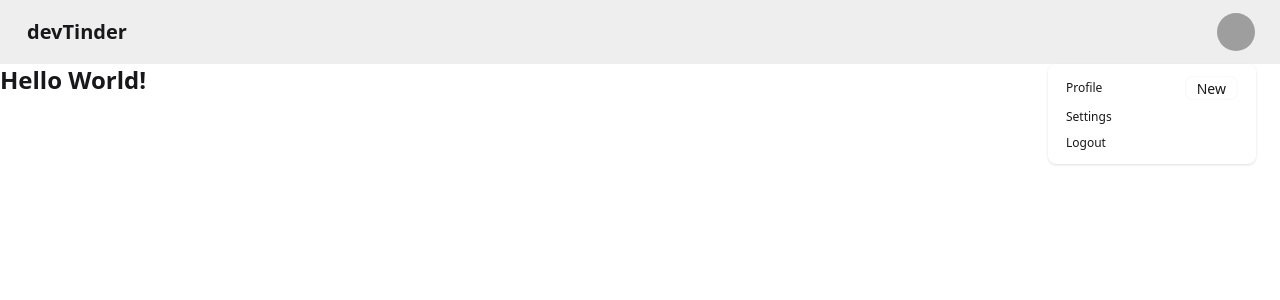
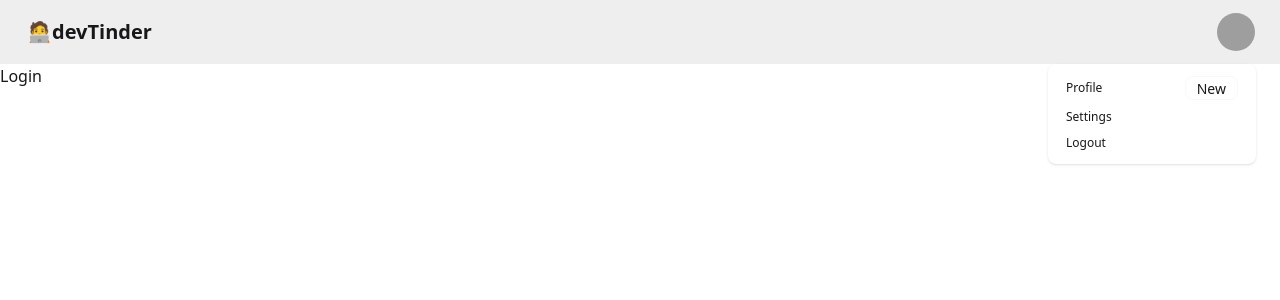
Before and after one commit to 23himanshusingh/devTinder-web, a React (Vite) app: page /login in a window 1280 px wide. Both pictures are taken after a click on the button 1236 px from the left and 32 px from the top of the page. Shown: the top 300 px of the page. Built offline with nearby package versions, Linux system fonts and the light colour scheme; grey boxes are pictures that could not be loaded.

Commit message:
added dummyLogin, Profile, and Navbar components to test routing; updated App routing structure

```diff
--- a/eslint.config.js
+++ /dev/null
@@ -1,38 +0,0 @@
-import js from '@eslint/js'
-import globals from 'globals'
-import react from 'eslint-plugin-react'
-import reactHooks from 'eslint-plugin-react-hooks'
-import reactRefresh from 'eslint-plugin-react-refresh'
-
-export default [
-  { ignores: ['dist'] },
-  {
-    files: ['**/*.{js,jsx}'],
-    languageOptions: {
-      ecmaVersion: 2020,
-      globals: globals.browser,
-      parserOptions: {
-        ecmaVersion: 'latest',
-        ecmaFeatures: { jsx: true },
-        sourceType: 'module',
-      },
-    },
-    settings: { react: { version: '18.3' } },
-    plugins: {
-      react,
-      'react-hooks': reactHooks,
-      'react-refresh': reactRefresh,
-    },
-    rules: {
-      ...js.configs.recommended.rules,
-      ...react.configs.recommended.rules,
-      ...react.configs['jsx-runtime'].rules,
-      ...reactHooks.configs.recommended.rules,
-      'react/jsx-no-target-blank': 'off',
-      'react-refresh/only-export-components': [
-        'warn',
-        { allowConstantExport: true },
-      ],
-    },
-  },
-]
--- a/src/App.jsx
+++ b/src/App.jsx
@@ -1,47 +1,24 @@
-function App() {
-  return (
+import ReactDOM from "react-dom/client";
+import { BrowserRouter, Routes, Route } from "react-router-dom";
+import Body from './Body.jsx';
+import Login from "./Login.jsx";
+import Profile from "./Profile.jsx";
+
+const root = document.getElementById("root");
+
+function App () {
+  return(
     <>
-      <div className="navbar bg-base-300">
-        <div className="flex-1 mx-0.5">
-          <a className="btn btn-ghost text-xl">devTinder</a>
-        </div>
-        <div className="flex-none gap-2">
-          <div className="dropdown dropdown-end mx-4">
-            <div
-              tabIndex={0}
-              role="button"
-              className="btn btn-ghost btn-circle avatar"
-            >
-              <div className="w-10 rounded-full">
-                <img
-                  alt="Tailwind CSS Navbar component"
-                  src="https://img.daisyui.com/images/stock/photo-1534528741775-53994a69daeb.webp"
-                />
-              </div>
-            </div>
-            <ul
-              tabIndex={0}
-              className="menu menu-sm dropdown-content bg-base-100 rounded-box z-[1] mt-3 w-52 p-2 shadow"
-            >
-              <li>
-                <a className="justify-between">
-                  Profile
-                  <span className="badge">New</span>
-                </a>
-              </li>
-              <li>
-                <a>Settings</a>
-              </li>
-              <li>
-                <a>Logout</a>
-              </li>
-            </ul>
-          </div>
-        </div>
-      </div>
-      <h1 className="text-2xl font-bold">Hello World!</h1>
-    </>
-  );
+  <BrowserRouter>
+    <Routes>
+      <Route path="/" element={<Body />}>
+          <Route path="/login" element={<Login />}></Route>
+          <Route path="/profile" element={<Profile />}></Route>
+      </Route>
+    </Routes>
+  </BrowserRouter>
+</>)
 }
 
+
 export default App;
--- /dev/null
+++ b/src/Body.jsx
@@ -0,0 +1,12 @@
+import { Outlet } from "react-router-dom";
+import Navbar from "./Navbar";
+function Body() {
+  return (
+    <>
+      <Navbar/>
+      <Outlet/>
+    </>
+  );
+}
+
+export default Body;
--- /dev/null
+++ b/src/Login.jsx
@@ -0,0 +1,11 @@
+import React from 'react'
+
+const Login = () => {
+  return (
+    <div>
+      Login
+    </div>
+  )
+}
+
+export default Login
--- /dev/null
+++ b/src/Navbar.jsx
@@ -0,0 +1,47 @@
+
+const Navbar = () => {
+  return (
+    <div>
+      <div className="navbar bg-base-300">
+        <div className="flex-1 mx-0.5">
+          <a className="btn btn-ghost text-xl">🧑‍💻devTinder</a>
+        </div>
+        <div className="flex-none gap-2">
+          <div className="dropdown dropdown-end mx-4">
+            <div
+              tabIndex={0}
+              role="button"
+              className="btn btn-ghost btn-circle avatar"
+            >
+              <div className="w-10 rounded-full">
+                <img
+                  alt="Tailwind CSS Navbar component"
+                  src="https://img.daisyui.com/images/stock/photo-1534528741775-53994a69daeb.webp"
+                />
+              </div>
+            </div>
+            <ul
+              tabIndex={0}
+              className="menu menu-sm dropdown-content bg-base-100 rounded-box z-[1] mt-3 w-52 p-2 shadow"
+            >
+              <li>
+                <a className="justify-between">
+                  Profile
+                  <span className="badge">New</span>
+                </a>
+              </li>
+              <li>
+                <a>Settings</a>
+              </li>
+              <li>
+                <a>Logout</a>
+              </li>
+            </ul>
+          </div>
+        </div>
+      </div>
+    </div>
+  );
+};
+
+export default Navbar;
--- /dev/null
+++ b/src/Profile.jsx
@@ -0,0 +1,11 @@
+import React from 'react'
+
+const Profile = () => {
+  return (
+    <div>
+      Profile
+    </div>
+  )
+}
+
+export default Profile
```
Also changed, not shown: package.json (+1 -8 lines), src/main.jsx (+6 -7 lines), 1 other file (tests, documents, lock files or other folders).
